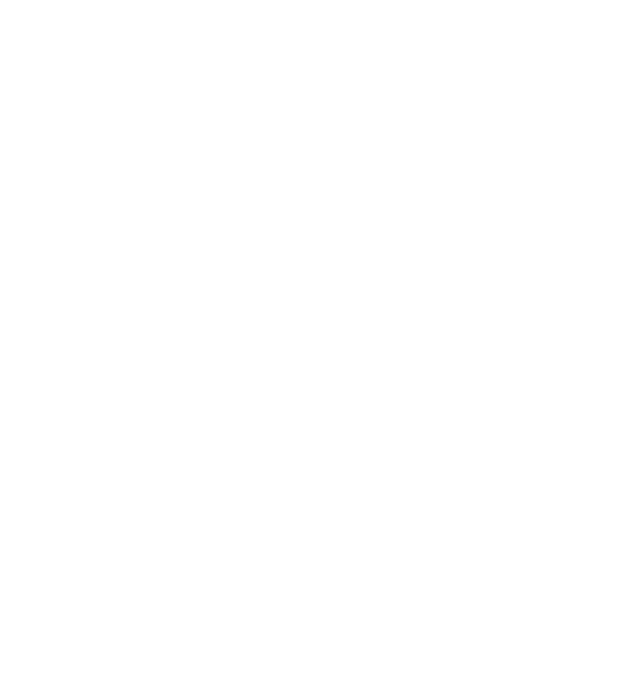
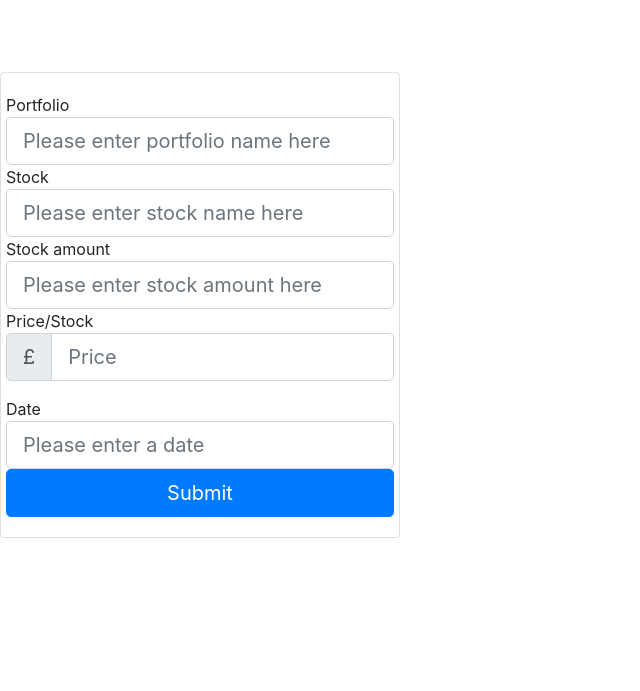
Before and after one commit to anthonycroft/stockmaster, a plain HTML site: page index.html in a window 1280 px wide. Shown: the whole page, without its empty margins (0-640 px from the left). Drawn offline with nearby package versions, Linux system fonts and the light colour scheme; no server answers.

Commit message:
updated html

```diff
--- a/index.html
+++ b/index.html
@@ -9,6 +9,19 @@
   <link rel="stylesheet" type="text/html" href="assets/css/style.css" />
   <link rel="stylesheet" href="https://stackpath.bootstrapcdn.com/bootstrap/4.3.1/css/bootstrap.min.css" />
   <link rel="stylesheet" href="https://stackpath.bootstrapcdn.com/font-awesome/4.7.0/css/font-awesome.min.css" />
+
+    <link rel="stylesheet" href="https://cdn.jsdelivr.net/npm/bootstrap@4.2.1/dist/css/bootstrap.min.css" integrity="sha384-GJzZqFGwb1QTTN6wy59ffF1BuGJpLSa9DkKMp0DgiMDm4iYMj70gZWKYbI706tWS" crossorigin="anonymous">
+
+    <link href=
+'https://ajax.googleapis.com/ajax/libs/jqueryui/1.12.1/themes/ui-lightness/jquery-ui.css'
+          rel='stylesheet'>
+    <script src=
+          "https://ajax.googleapis.com/ajax/libs/jquery/3.1.1/jquery.min.js" >
+    </script>
+
+    <script src=
+          "https://ajax.googleapis.com/ajax/libs/jqueryui/1.12.1/jquery-ui.min.js" >
+    </script>
   <title>My Portfolio</title>
 </head>
 
@@ -16,6 +29,49 @@
   <header class="container-fluid text-center text-white p-2 weather-header">
     <h1>My Portfolio</h1>
   </header>
+
+  <div class="card" style="width: 25rem;">
+
+
+    <div class="card-body">
+        <div class="row" >
+        Portfolio<input class="form-control form-control-lg" type="text" placeholder="Please enter portfolio name here" id="portfolio">
+        </div>
+        <div class="row">
+        Stock<input class="form-control form-control-lg" type="text" placeholder="Please enter stock name here" id="stock">
+        </div>
+        <div class="row" >
+        Stock amount<input class="form-control form-control-lg" type="text" placeholder="Please enter stock amount here" id="stock-amount">
+        <label class="form-label" for="typeNumber"></label>
+        </div>
+        <div class="row">
+        Price/Stock<div class="input-group mb-3 input-group-lg" >
+            <div class="input-group-prepend">
+              <span class="input-group-text">£</span>
+            </div>
+            <input type="text" class="form-control" aria-label="Price" placeholder="Price" id="price">
+        </div>
+        </div>
+        <div class="row">
+        Date<input type="text" class="form-control form-control-lg" id="my_date_picker" placeholder="Please enter a date" id="date">
+        </div>
+        <div class="row">
+            <input class="btn btn-primary btn-lg btn-block" type="submit" value="Submit" id="submit">
+
+        </div>
+
+    </div>
+</div>
+
+
+
+
+
+
+
+
+
+
 
   <!-- max-width for ultra wide resolutions -->
   <!-- <div class="container" style="max-width: 1400px"> -->
```
